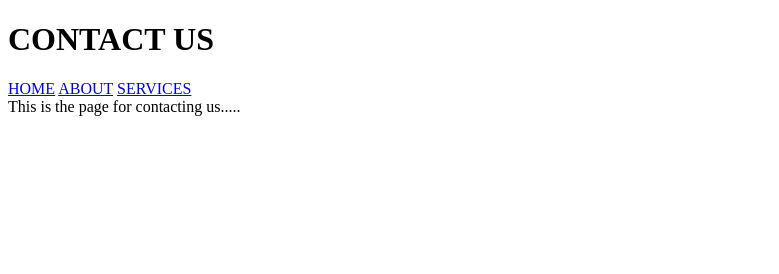
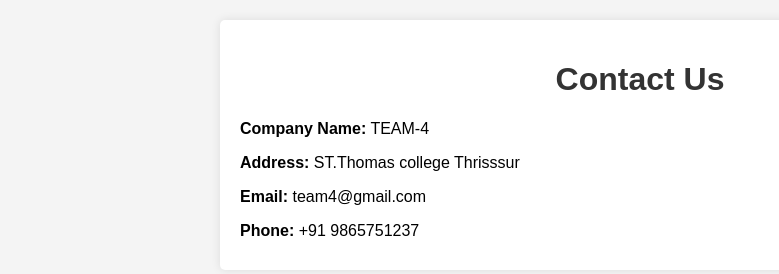
Before and after one commit to Akinne12/team-4, a plain HTML site: page contactus.html in a window 1280 px wide. Shown: the whole page, without its empty margins (0-779 px from the left). Drawn offline with Linux system fonts and the light colour scheme.

Commit message:
updated contact us file

```diff
--- a/contactus.html
+++ b/contactus.html
@@ -3,15 +3,46 @@
 <head>
     <meta charset="UTF-8">
     <meta name="viewport" content="width=device-width, initial-scale=1.0">
-    <title>Contact us</title>
+    <title>Contact Us</title>
+    <style>
+        /* Add some basic styling */
+        body {
+            font-family: Arial, sans-serif;
+            margin: 0;
+            padding: 0;
+            background-color: #f4f4f4;
+        }
+        .container {
+            max-width: 800px;
+            margin: 20px auto;
+            padding: 20px;
+            background-color: #fff;
+            border-radius: 5px;
+            box-shadow: 0 0 10px rgba(0,0,0,0.1);
+        }
+        h1 {
+            text-align: center;
+            color: #333;
+        }
+        .contact-info {
+            margin-top: 20px;
+        }
+        .contact-info p {
+            margin-bottom: 10px;
+        }
+    </style>
 </head>
 <body>
-    <h1>CONTACT US</h1>
-    <div><nav>
-    <a href="home.html">HOME</a>
-    <a href="about.html">ABOUT</a>
-    <a href="services.html">SERVICES</a>
-    </nav></div>
-    This is the page for contacting us.....
+
+<div class="container">
+    <h1>Contact Us</h1>
+    <div class="contact-info">
+        <p><strong>Company Name:</strong> TEAM-4</p>
+        <p><strong>Address:</strong> ST.Thomas college Thrisssur</p>
+        <p><strong>Email:</strong> team4@gmail.com</p>
+        <p><strong>Phone:</strong> +91 9865751237</p>
+    </div>
+</div>
+
 </body>
 </html>
```
